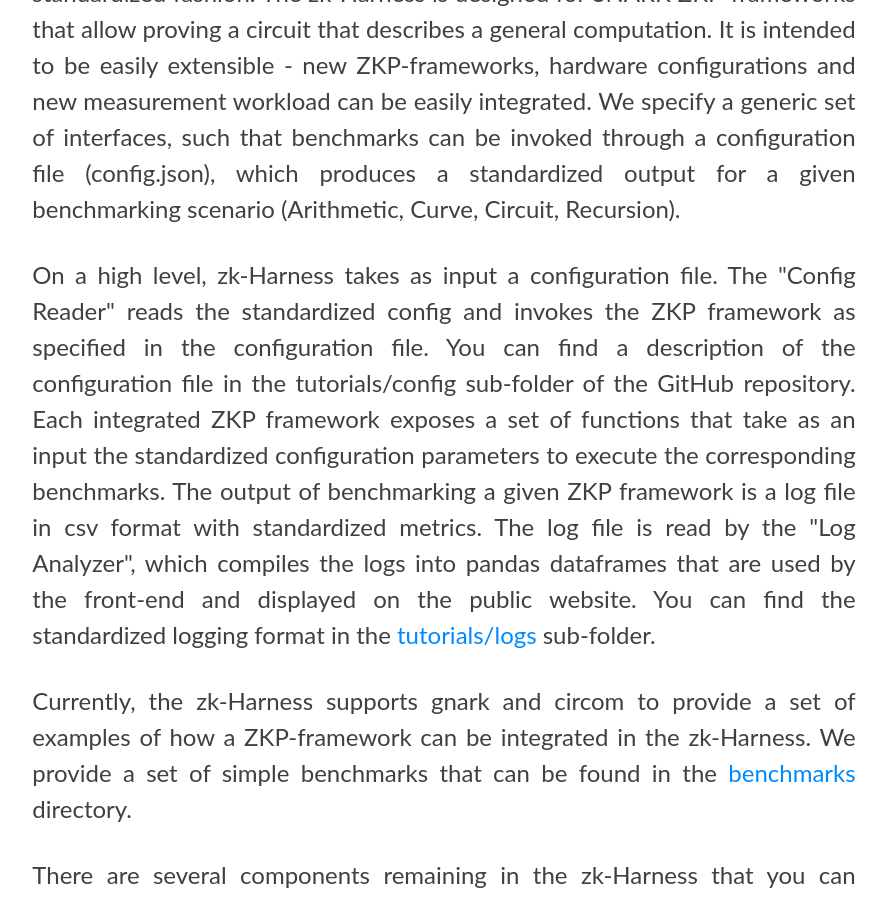
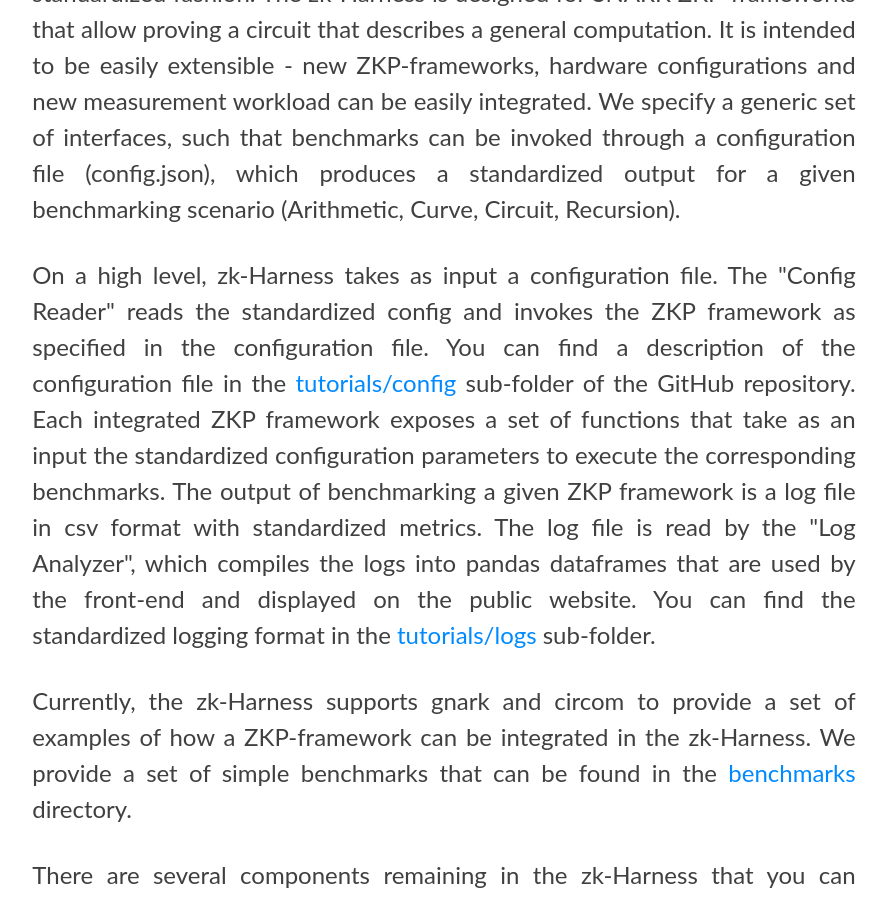
Before and after one commit to rdi-berkeley/zkp-web3-hackathon, a Jekyll site: the page built from _tracks/benchmarking_track.md, in a window 1280 px wide and 900 px high, scrolled down 1908 px. Shown: the whole window, without its empty margins (196-1083 px from the left). Built offline with Jekyll 4.4.1, drawn with Linux system fonts in a browser that asks for light colours; nearby versions of some CDN libraries; comment, search, counter and statistics services are not loaded; part of the change alters nothing that is shown.

```diff
--- a/_tracks/benchmarking_track.md
+++ b/_tracks/benchmarking_track.md
@@ -43,7 +43,7 @@ li {
     </div>
 
     <p>We have designed and developed zk-Harness as a general framework for benchmarking ZKPs, such that community members can easily contribute in a standardized fashion. The zk-Harness is designed for SNARK ZKP-frameworks that allow proving a circuit that describes a general computation. It is intended to be easily extensible - new ZKP-frameworks, hardware configurations and new measurement workload can be easily integrated. We specify a generic set of interfaces, such that benchmarks can be invoked through a configuration file (config.json), which produces a standardized output for a given benchmarking scenario (Arithmetic, Curve, Circuit, Recursion).</p>
-    <p>On a high level, zk-Harness takes as input a configuration file. The "Config Reader" reads the standardized config and invokes the ZKP framework as specified in the configuration file. You can find a description of the configuration file in the tutorials/config sub-folder of the GitHub repository. Each integrated ZKP framework exposes a set of functions that take as an input the standardized configuration parameters to execute the corresponding benchmarks. The output of benchmarking a given ZKP framework is a log file in csv format with standardized metrics. The log file is read by the "Log Analyzer", which compiles the logs into pandas dataframes that are used by the front-end and displayed on the public website. You can find the standardized logging format in the <a href="https://github.com/zkCollective/zk-Harness/tree/main/tutorials/logs">tutorials/logs</a> sub-folder.</p>
+    <p>On a high level, zk-Harness takes as input a configuration file. The "Config Reader" reads the standardized config and invokes the ZKP framework as specified in the configuration file. You can find a description of the configuration file in the <a href="https://github.com/zkCollective/zk-Harness/tree/main/tutorials/config">tutorials/config</a> sub-folder of the GitHub repository. Each integrated ZKP framework exposes a set of functions that take as an input the standardized configuration parameters to execute the corresponding benchmarks. The output of benchmarking a given ZKP framework is a log file in csv format with standardized metrics. The log file is read by the "Log Analyzer", which compiles the logs into pandas dataframes that are used by the front-end and displayed on the public website. You can find the standardized logging format in the <a href="https://github.com/zkCollective/zk-Harness/tree/main/tutorials/logs">tutorials/logs</a> sub-folder.</p>
     <p>Currently, the zk-Harness supports gnark and circom to provide a set of examples of how a ZKP-framework can be integrated in the zk-Harness. We provide a set of simple benchmarks that can be found in the <a href="https://github.com/zkCollective/zk-Harness/tree/main/benchmarks">benchmarks</a> directory.</p>
     <p>There are several components remaining in the zk-Harness that you can contribute to! For example, there are several ZKP frameworks that are not yet included (plonky2, halo2, arkworks, jellyfish, zokrates, libsnark) which are required for a holistic comparison that benefits the community. Further, we currently only support benchmarks for a subset of the existing circuits available for the integrated ZKP frameworks. You can find a list of circuits that are available, but not yet integrated, <a href="https://docs.google.com/spreadsheets/d/1tq8lvcg88dE6D-EVJd61hBKhQxpDsZF16UMYpDXjef8/edit#gid=834603388">here</a>.</p>
 </div>
```
